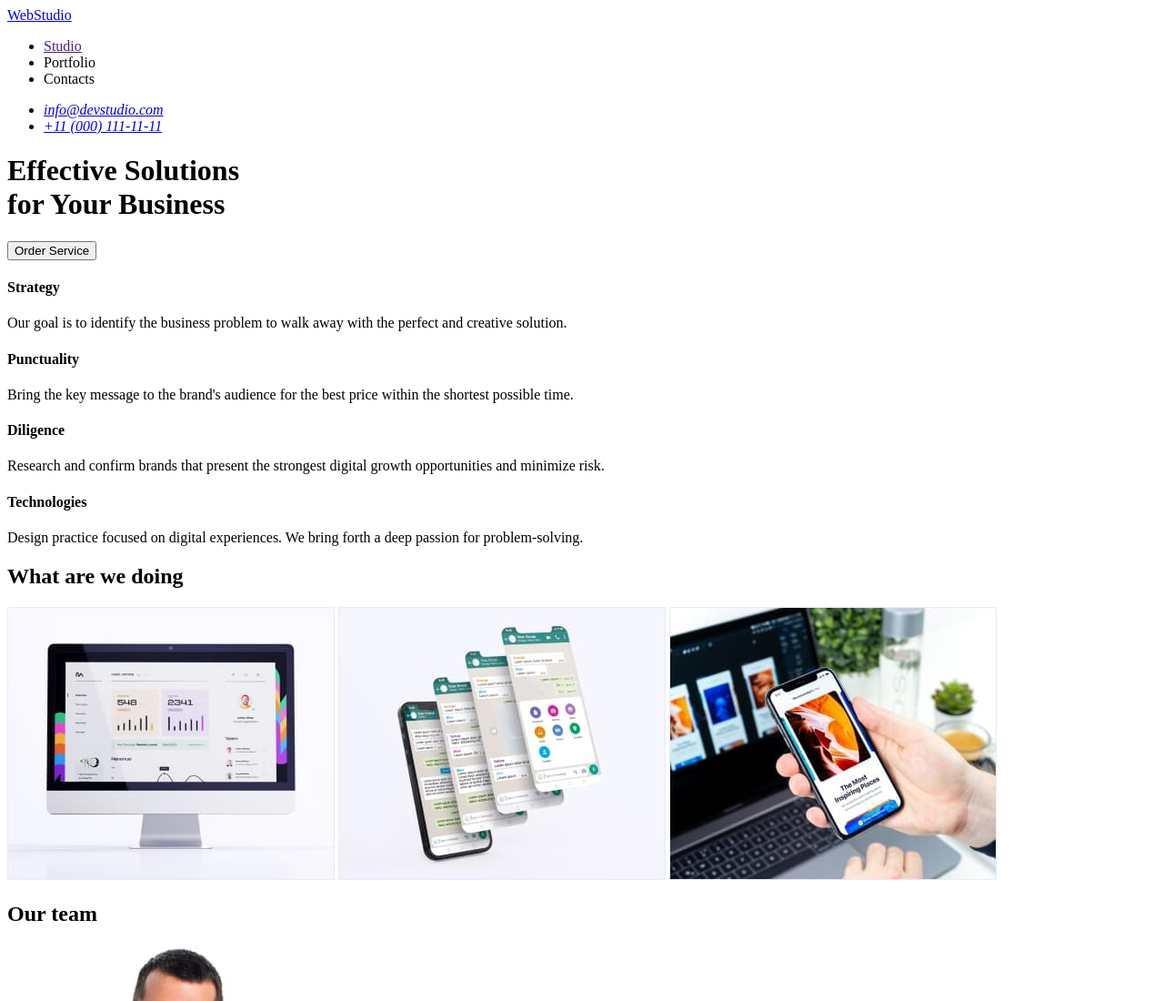
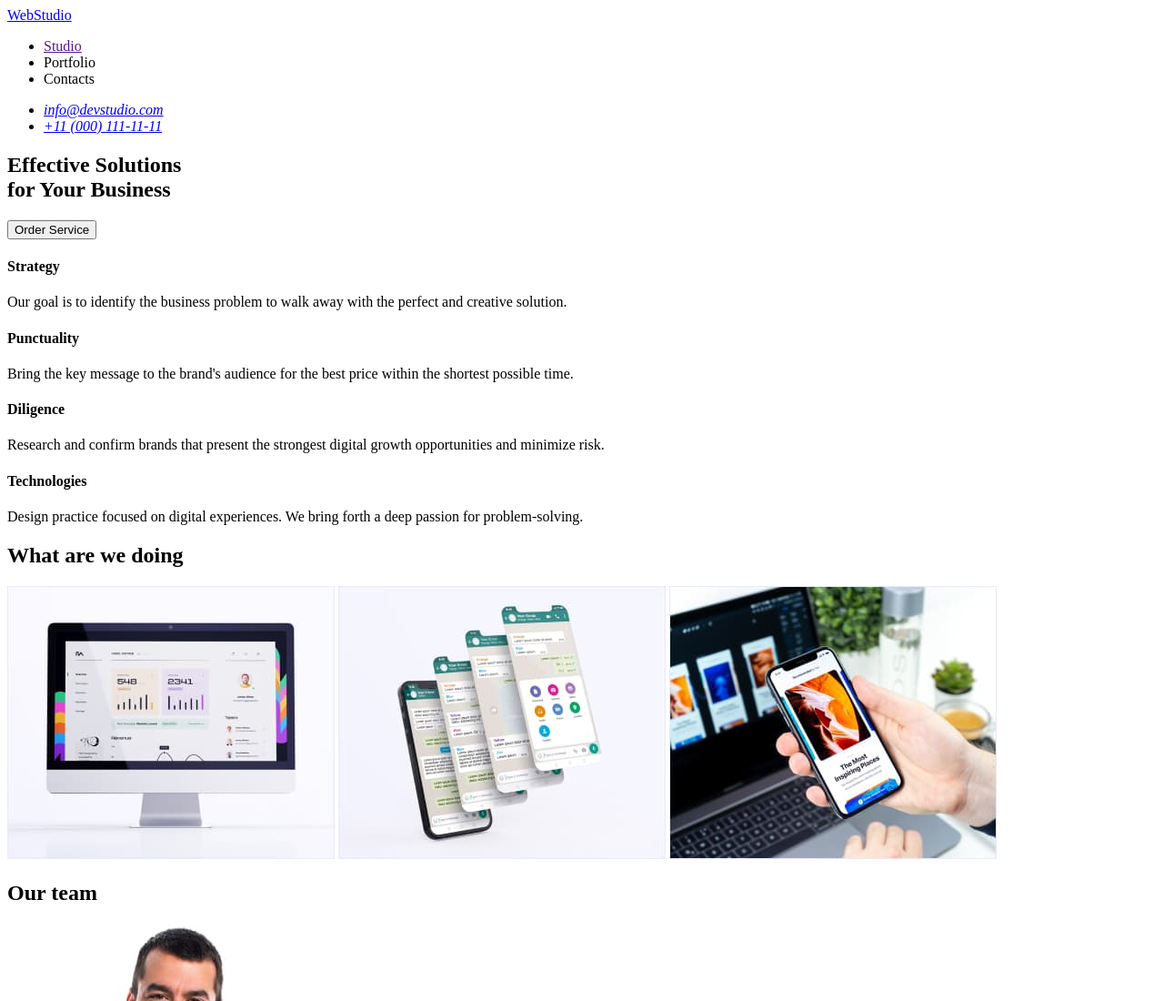
Before and after one commit to Sanya486/goit-markup-hw-01, a plain HTML site: page index.html in a window 1280 px wide. Shown: the top 1100 px of the page at 91% size. Drawn offline with Linux system fonts and the light colour scheme.

Commit message:
Update index.html

```diff
--- a/index.html
+++ b/index.html
@@ -18,18 +18,20 @@
             </ul>
         </nav>
         <address>
-        <ul>
-            <li><a href="mailto:info@devstudio.com">info@devstudio.com</a></li>
-            <li><a href="tel:+110001111111">+11 (000) 111-11-11</a></li>
-        </ul>
+            <ul>
+                <li><a href="mailto:info@devstudio.com">info@devstudio.com</a></li>
+                <li><a href="tel:+110001111111">+11 (000) 111-11-11</a></li>
+            </ul>
         </address>
 
     </header>
     <main>
+        <section>
         <h1>Effective Solutions <br>
         for Your Business</h1>
         <button type="button">Order Service</button>
-        <div>
+        </section>
+
         <section>
             <h4>Strategy</h4>
             <p>Our goal is to identify the business
```
